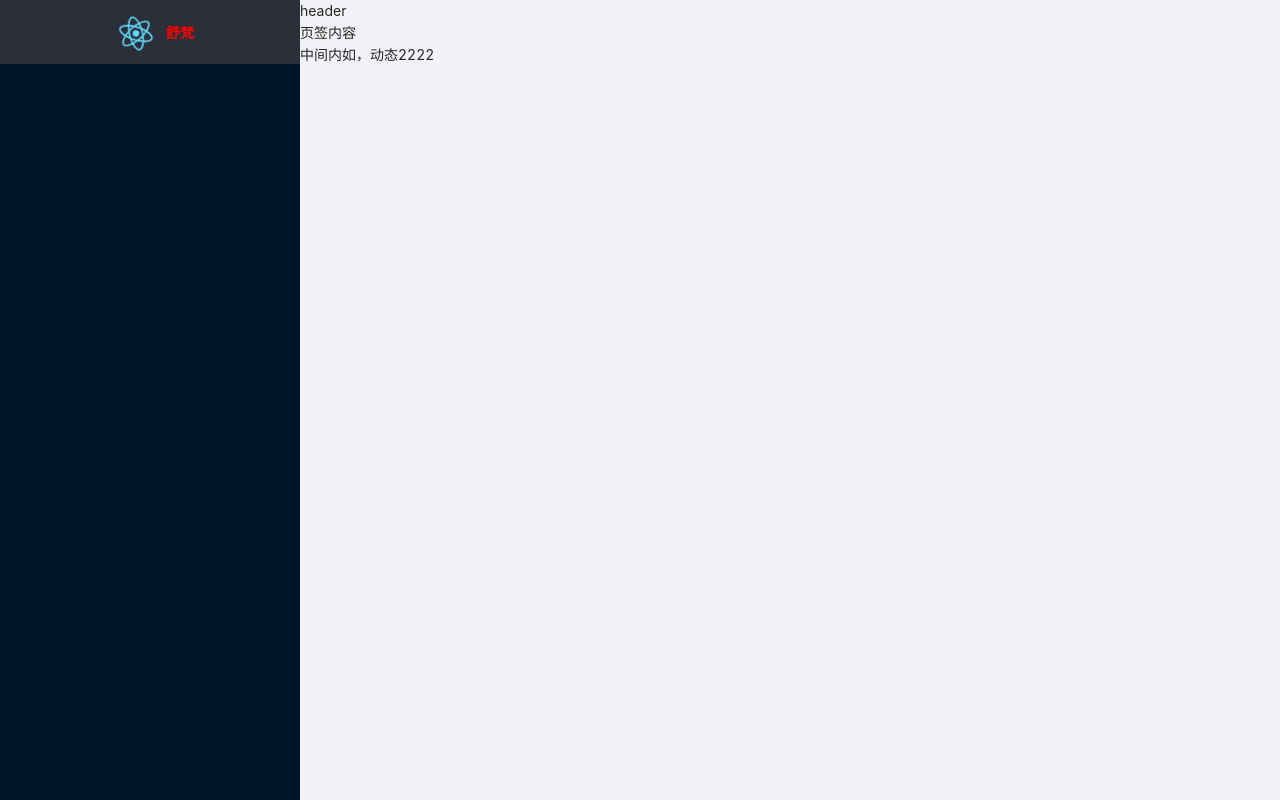
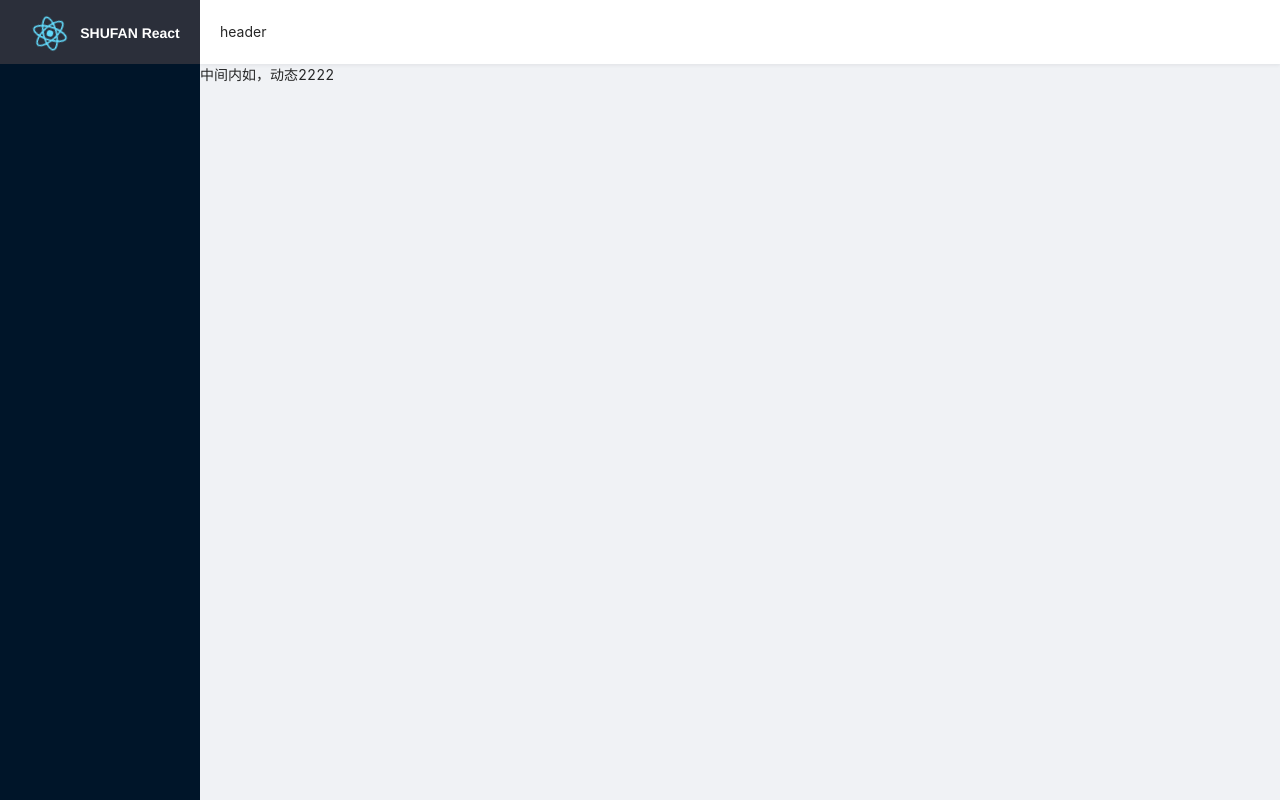
Before and after one commit to shufan100/react-antd-project, a React (Create React App) app: page / in a window 1280 px wide. Built offline with nearby package versions, Linux system fonts and the light colour scheme.

Commit message:
初步整理整体架构

```diff
--- a/config-overrides.js
+++ b/config-overrides.js
@@ -1,7 +1,7 @@
 const {
   override,
-  fixBabelImports,
-  addLessLoader,
+  // fixBabelImports,
+  // addLessLoader,
   addWebpackAlias,
 } = require('customize-cra');
 const path = require('path');
@@ -40,6 +40,4 @@ module.exports = override(
   addWebpackAlias({
     '@': resolve('src'),
   }),
-//   addCustomize()
-// addLessLoader()
 );
--- a/src/views/layout/Content/index.jsx
+++ b/src/views/layout/Content/index.jsx
@@ -1,17 +1,19 @@
 import React, { Component } from 'react';
-class Content extends Component {
+import { Layout } from 'antd';
+const { Content } = Layout;
+class LayoutContent extends Component {
   constructor(props) {
     super(props);
     this.state = {};
   }
   render() {
     return (
-      <div>
+      <Content>
         中间内如，动态
         <span>2222</span>
-      </div>
+      </Content>
     );
   }
 }
 
-export default Content;
+export default LayoutContent;
--- a/src/views/layout/Header/index.jsx
+++ b/src/views/layout/Header/index.jsx
@@ -1,12 +1,27 @@
 import React, { Component } from 'react';
-class Header extends Component {
+import { Layout } from 'antd';
+import './index.scss';
+
+const { Header } = Layout;
+// import { Icon } from 'antd';
+
+// import { StarOutlined, StarFilled, StarTwoTone } from '@ant-design/icons';
+class LayoutHeader extends Component {
   constructor(props) {
     super(props);
     this.state = {};
   }
   render() {
-    return <div>header</div>;
+    return (
+      <Header>
+        header
+        {/* <Icon style={{ color: 'rgba(0,0,0,.3)' }} type="caret-down" /> */}
+        {/* <StarOutlined style={{ fontSize: '16px', color: '#08c' }} />
+        <StarFilled />
+        <StarTwoTone twoToneColor="#eb2f96" /> */}
+      </Header>
+    );
   }
 }
 
-export default Header;
+export default LayoutHeader;
--- /dev/null
+++ b/src/views/layout/Header/index.scss
@@ -0,0 +1,5 @@
+.ant-layout-header{
+  padding: 0 20px !important;
+  background: #fff !important;
+  box-shadow: 0 1px 4px rgba(0, 21, 41, 0.08);
+}
--- a/src/views/layout/Sider/Logo/index.jsx
+++ b/src/views/layout/Sider/Logo/index.jsx
@@ -1,14 +1,11 @@
 import React from 'react';
 import logo from '@/assets/images/logo.svg';
 import './index.scss';
-import { Slider, Button } from 'antd';
 
 const Logo = () => (
   <div className="sidebar-logo-container">
     <img src={logo} className="sidebar-logo" alt="logo" />
-    <h1 className="sidebar-title">舒梵</h1>
-    <Slider defaultValue={30} disabled={false} />
-    <Button type="primary">Button</Button>
+    <h1 className="sidebar-title">SHUFAN React</h1>
   </div>
 );
 export default Logo;
--- a/src/views/layout/Sider/Logo/index.scss
+++ b/src/views/layout/Sider/Logo/index.scss
@@ -17,16 +17,12 @@
     display: inline-block;
     margin: 0;
     color: #fff;
-    color: red;
     font-weight: 600;
     line-height: 50px;
     font-size: 14px;
     font-family: Avenir, Helvetica Neue, Arial, Helvetica, sans-serif;
     vertical-align: middle;
   }
-}
-.sidebar-title{
-  color: red !important;
 }
 
 @keyframes sidebar-logo-spin {
--- a/src/views/layout/Sider/index.jsx
+++ b/src/views/layout/Sider/index.jsx
@@ -14,7 +14,7 @@ class LayoutSider extends Component {
         collapsible
         collapsed={false}
         trigger={null}
-        width="300px"
+        width={200}
         style={{ zIndex: '10' }}
         // eslint-disable-next-line react/jsx-closing-bracket-location
       >
--- a/src/views/layout/index.jsx
+++ b/src/views/layout/index.jsx
@@ -2,7 +2,7 @@ import React, { Component } from 'react';
 import { Layout } from 'antd';
 import Header from './Header';
 import Sider from './Sider';
-import Tags from './Tags';
+// import Tags from './Tags';
 import Content from './Content';
 class Home extends Component {
   constructor(props) {
@@ -15,7 +15,7 @@ class Home extends Component {
         <Sider />
         <Layout>
           <Header />
-          <Tags />
+          {/* <Tags /> */}
           <Content />
         </Layout>
       </Layout>
```
